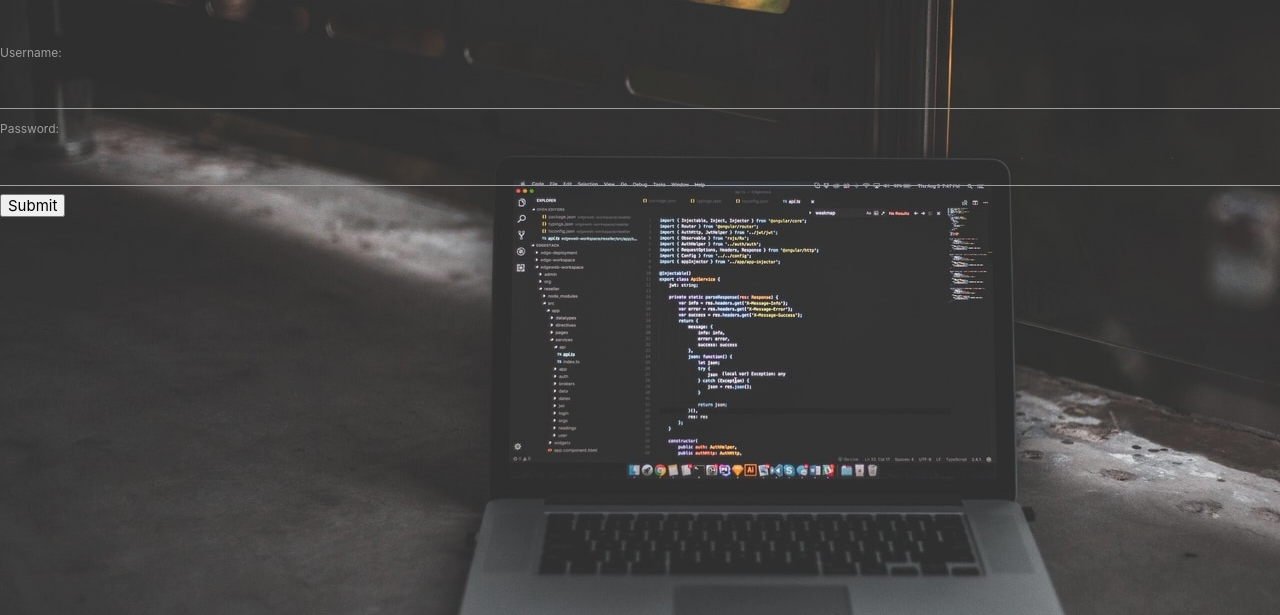
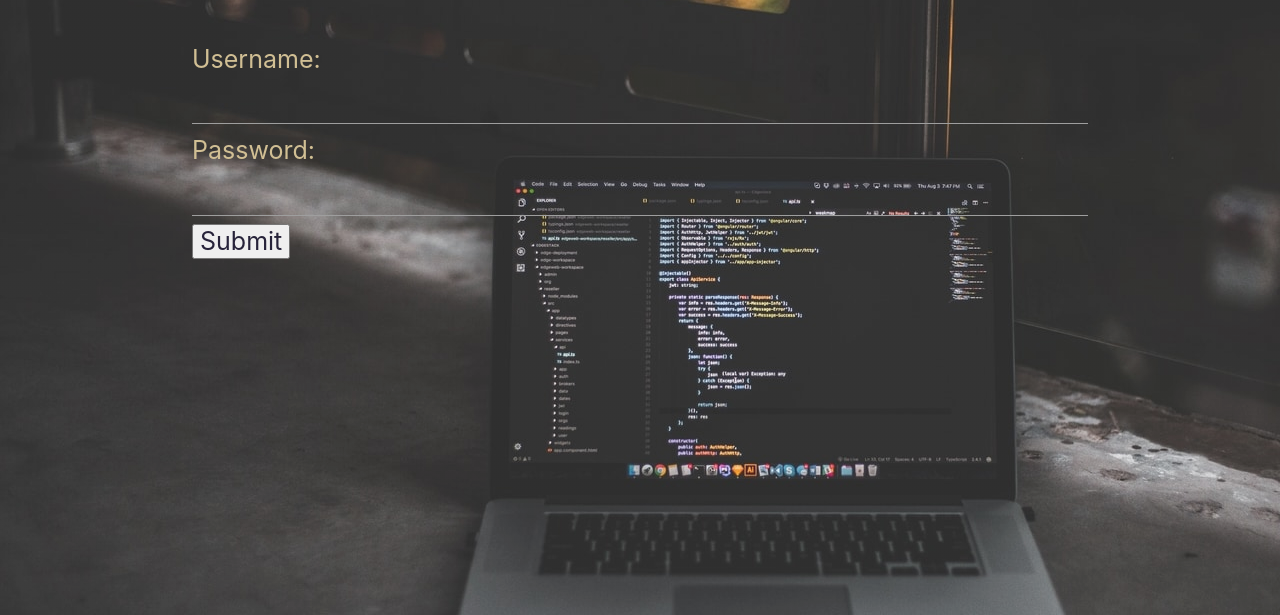
Before and after one commit to the-galloping-goats/f-my-code-frontend, a website: page html/login.html in a window 1280 px wide. Shown: the part 185-800 px from the top of the page. Drawn offline with nearby package versions, Linux system fonts and the light colour scheme.

Commit message:
passable styling

```diff
--- a/css/main.css
+++ b/css/main.css
@@ -17,6 +17,20 @@
   font-size: 40px;
   padding-left: 50px; }
 
+label {
+  color: #d1bf94;
+  font-size: 25px;
+}
+
+input {
+  color: #d7a674;
+  font-size:25px;
+}
+
+.submit {
+  color: #27233A
+}
+
 body {
   background: linear-gradient(rgba(204, 204, 204, 0.1), rgba(204, 204, 204, 0.1)), url("/img/compRSZ.jpg") repeat;
   background-position: 0 auto;
--- a/html/login.html
+++ b/html/login.html
@@ -32,9 +32,7 @@
       <img alt="" id='headerImg' />
     </div>
   </div>
-  <div class='container' id="showPosts">
-  </div>
-
+  <div class='container'>
       <form name="login">
           <label for="username">Username: </label>
           <input type="text" name="username" required>
@@ -42,5 +40,6 @@
           <label for="password">Password: </label>
           <input type="password" name="password" required>
 
-    <input type="submit" name="submit">
+          <input class="submit" type="submit" name="submit">
         </form>
+  </div>
```
Also changed, not shown: html/signup.html (+2 -2 lines). Lines whose indentation alone changed are shown as unchanged.
